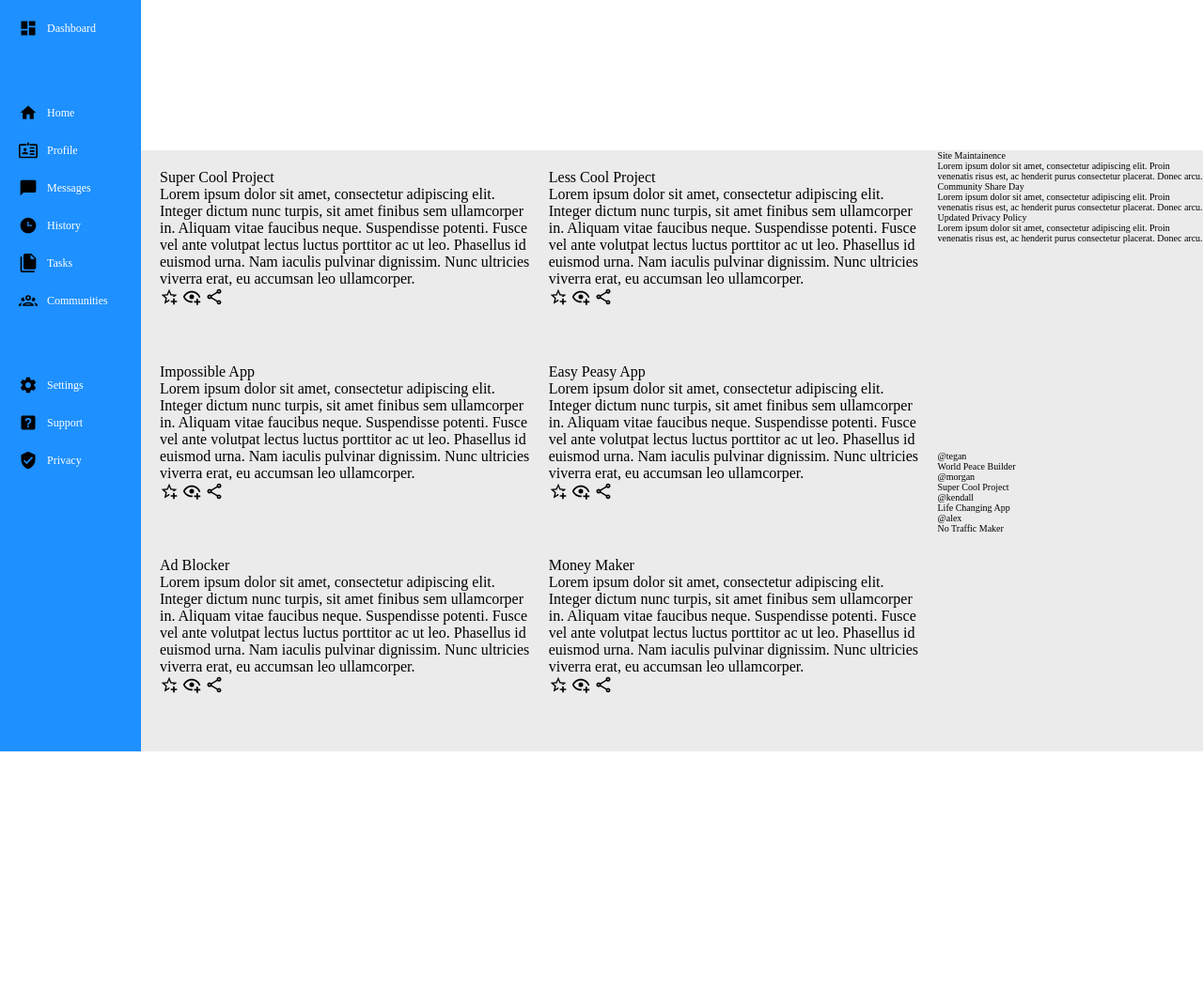
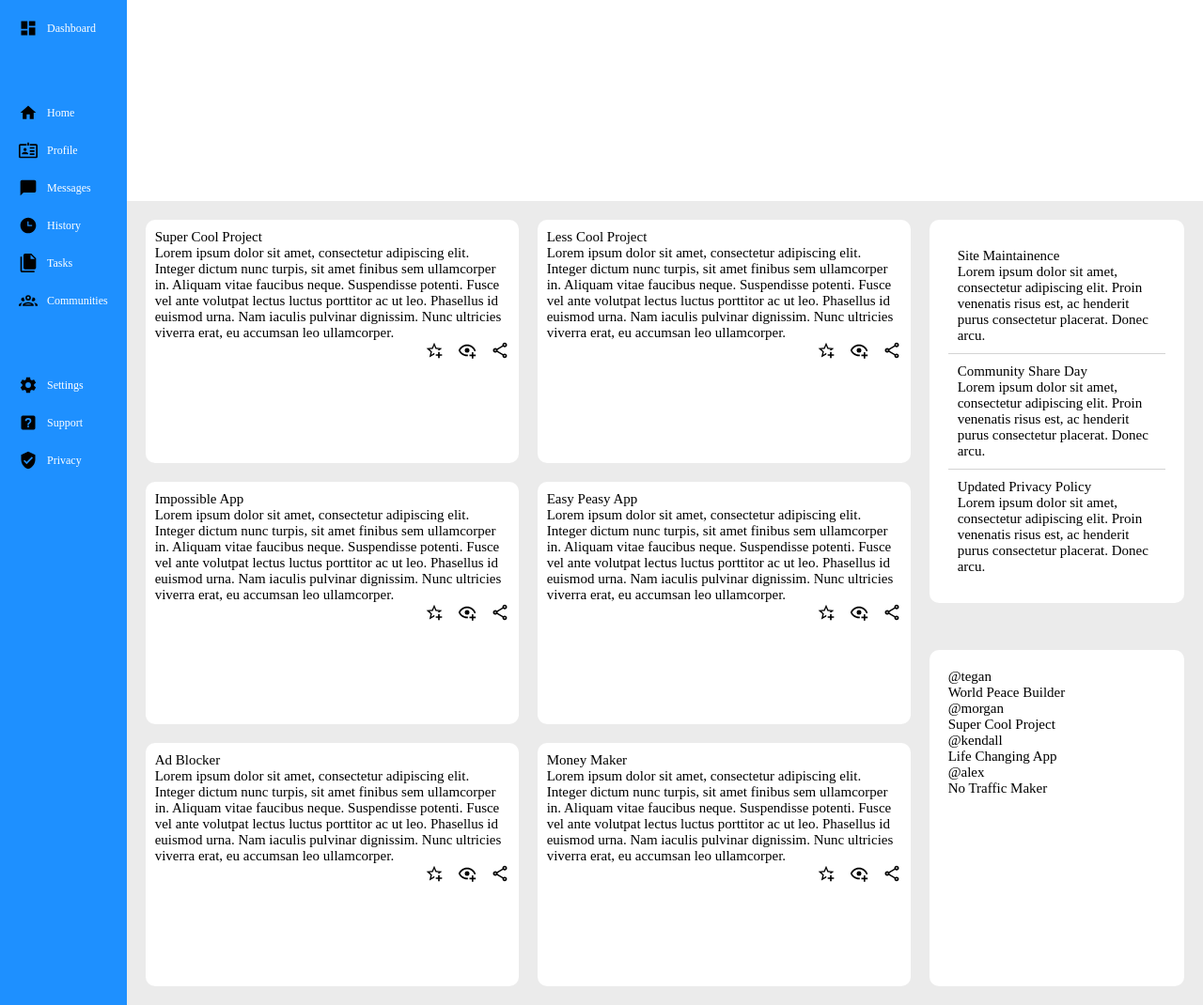
Before and after one commit to Rachit-Mittal-10/Admin-Dashboard, a plain HTML site: page index.html in a window 1280 px wide. Shown: the whole page at 94% size. Before the commit the page ends 800 px from the top, so only its background shows below. Drawn offline with Linux system fonts and the light colour scheme.

Commit message:
Bugs in Sidebar corrected

```diff
--- a/index.html
+++ b/index.html
@@ -65,12 +65,12 @@
             <div id="content-container">
                 <div id="project-container">
                     <div class="project-card">
-                        <div class="heading">Super Cool Project</div>
-                        <div class="text-description">Lorem ipsum dolor sit amet, consectetur adipiscing elit. Integer
+                        <p class="heading">Super Cool Project</p>
+                        <p class="text-description">Lorem ipsum dolor sit amet, consectetur adipiscing elit. Integer
                             dictum nunc turpis, sit amet finibus sem ullamcorper in. Aliquam vitae faucibus neque.
                             Suspendisse potenti. Fusce vel ante volutpat lectus luctus porttitor ac ut leo. Phasellus id
                             euismod urna. Nam iaculis pulvinar dignissim. Nunc ultricies viverra erat, eu accumsan leo
-                            ullamcorper.</div>
+                            ullamcorper.</p>
                         <div class="card-essential-sign-container">
                             <img src="./images/star-plus-outline.svg">
                             <img src="./images/eye-plus-outline.svg">
@@ -78,12 +78,12 @@
                         </div>
                     </div>
                     <div class="project-card">
-                        <div class="heading">Less Cool Project</div>
-                        <div class="text-description">Lorem ipsum dolor sit amet, consectetur adipiscing elit. Integer
+                        <p class="heading">Less Cool Project</p>
+                        <p class="text-description">Lorem ipsum dolor sit amet, consectetur adipiscing elit. Integer
                             dictum nunc turpis, sit amet finibus sem ullamcorper in. Aliquam vitae faucibus neque.
                             Suspendisse potenti. Fusce vel ante volutpat lectus luctus porttitor ac ut leo. Phasellus id
                             euismod urna. Nam iaculis pulvinar dignissim. Nunc ultricies viverra erat, eu accumsan leo
-                            ullamcorper.</div>
+                            ullamcorper.</p>
                         <div class="card-essential-sign-container">
                             <img src="./images/star-plus-outline.svg">
                             <img src="./images/eye-plus-outline.svg">
@@ -91,12 +91,12 @@
                         </div>
                     </div>
                     <div class="project-card">
-                        <div class="heading">Impossible App</div>
-                        <div class="text-description">Lorem ipsum dolor sit amet, consectetur adipiscing elit. Integer
+                        <p class="heading">Impossible App</p>
+                        <p class="text-description">Lorem ipsum dolor sit amet, consectetur adipiscing elit. Integer
                             dictum nunc turpis, sit amet finibus sem ullamcorper in. Aliquam vitae faucibus neque.
                             Suspendisse potenti. Fusce vel ante volutpat lectus luctus porttitor ac ut leo. Phasellus id
                             euismod urna. Nam iaculis pulvinar dignissim. Nunc ultricies viverra erat, eu accumsan leo
-                            ullamcorper.</div>
+                            ullamcorper.</p>
                         <div class="card-essential-sign-container">
                             <img src="./images/star-plus-outline.svg">
                             <img src="./images/eye-plus-outline.svg">
@@ -104,12 +104,12 @@
                         </div>
                     </div>
                     <div class="project-card">
-                        <div class="heading">Easy Peasy App</div>
-                        <div class="text-description">Lorem ipsum dolor sit amet, consectetur adipiscing elit. Integer
+                        <p class="heading">Easy Peasy App</p>
+                        <p class="text-description">Lorem ipsum dolor sit amet, consectetur adipiscing elit. Integer
                             dictum nunc turpis, sit amet finibus sem ullamcorper in. Aliquam vitae faucibus neque.
                             Suspendisse potenti. Fusce vel ante volutpat lectus luctus porttitor ac ut leo. Phasellus id
                             euismod urna. Nam iaculis pulvinar dignissim. Nunc ultricies viverra erat, eu accumsan leo
-                            ullamcorper.</div>
+                            ullamcorper.</p>
                         <div class="card-essential-sign-container">
                             <img src="./images/star-plus-outline.svg">
                             <img src="./images/eye-plus-outline.svg">
@@ -117,12 +117,12 @@
                         </div>
                     </div>
                     <div class="project-card">
-                        <div class="heading">Ad Blocker</div>
-                        <div class="text-description">Lorem ipsum dolor sit amet, consectetur adipiscing elit. Integer
+                        <p class="heading">Ad Blocker</p>
+                        <p class="text-description">Lorem ipsum dolor sit amet, consectetur adipiscing elit. Integer
                             dictum nunc turpis, sit amet finibus sem ullamcorper in. Aliquam vitae faucibus neque.
                             Suspendisse potenti. Fusce vel ante volutpat lectus luctus porttitor ac ut leo. Phasellus id
                             euismod urna. Nam iaculis pulvinar dignissim. Nunc ultricies viverra erat, eu accumsan leo
-                            ullamcorper.</div>
+                            ullamcorper.</p>
                         <div class="card-essential-sign-container">
                             <img src="./images/star-plus-outline.svg">
                             <img src="./images/eye-plus-outline.svg">
@@ -130,12 +130,12 @@
                         </div>
                     </div>
                     <div class="project-card">
-                        <div class="heading">Money Maker</div>
-                        <div class="text-description">Lorem ipsum dolor sit amet, consectetur adipiscing elit. Integer
+                        <p class="heading">Money Maker</p>
+                        <p class="text-description">Lorem ipsum dolor sit amet, consectetur adipiscing elit. Integer
                             dictum nunc turpis, sit amet finibus sem ullamcorper in. Aliquam vitae faucibus neque.
                             Suspendisse potenti. Fusce vel ante volutpat lectus luctus porttitor ac ut leo. Phasellus id
                             euismod urna. Nam iaculis pulvinar dignissim. Nunc ultricies viverra erat, eu accumsan leo
-                            ullamcorper.</div>
+                            ullamcorper.</p>
                         <div class="card-essential-sign-container">
                             <img src="./images/star-plus-outline.svg">
                             <img src="./images/eye-plus-outline.svg">
--- a/stylesheets/dash-style.css
+++ b/stylesheets/dash-style.css
@@ -15,6 +15,8 @@
     display: grid;
     grid-template-columns: 3fr 1fr;
     grid-template-rows: 1fr 1fr;
+    column-gap: 20px;
+    padding:20px;
 }
 
 #project-container{
@@ -23,7 +25,6 @@
     display: grid;
     grid-template-columns: repeat(2, 1fr);
     overflow: auto;
-    padding: 20px;
     gap: 20px
 }
 
@@ -32,6 +33,7 @@
     grid-row: 1/2;
     display: flex;
     flex-direction: column;
+    padding: 20px;
 }
 
 #trending-container{
@@ -39,6 +41,8 @@
     grid-column: 2/3;
     display: flex;
     flex-direction: column;
+    padding: 20px;
+    margin-top: 50px;
 }
 
 #project-container img{
@@ -49,5 +53,34 @@
 #project-container p,
 #trending-container p,
 #announcement-container p{
-    font-size: 10px;
+    font-size: 15px;
 }
+
+#announcement-container,
+#trending-container{
+    background-color: white;
+    border-radius: 10px;
+}
+
+#project-container .project-card{
+    background-color: white;
+    border-radius: 10px;
+    padding: 10px;
+}
+
+#announcement-container > .announcement-card{
+    padding: 10px;
+}
+
+#announcement-container > .announcement-card + .announcement-card{
+    border-top: 1px solid lightgray;
+}
+
+#project-container .card-essential-sign-container{
+    display: flex;
+    justify-content: end;
+}
+
+#project-container .card-essential-sign-container img+img{
+    margin-left: 15px;
+}
--- a/stylesheets/sidebar-style.css
+++ b/stylesheets/sidebar-style.css
@@ -20,10 +20,10 @@
 #sidebar > div{
     display: flex;
     flex-direction: column;
+    width: 100%;
 }
 
 #sidebar .sidebar-item{
-    width: 130px;
     color: white;
     padding: 10px;
     display: flex;
--- a/stylesheets/style.css
+++ b/stylesheets/style.css
@@ -14,5 +14,5 @@ body{
     width: 100%;
     height: 100%;
     display: grid;
-    grid-template-columns:  150px 1fr;
+    grid-template-columns:  1fr 9fr;
 }
```
